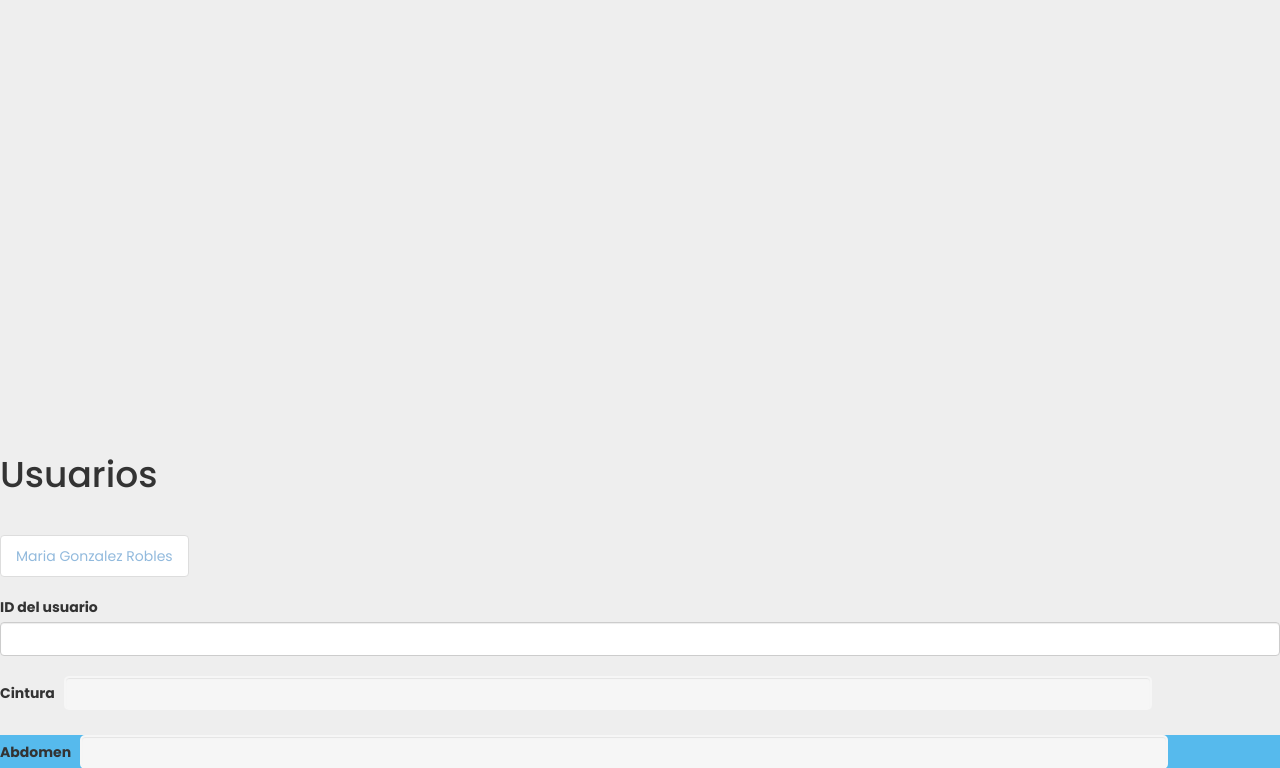
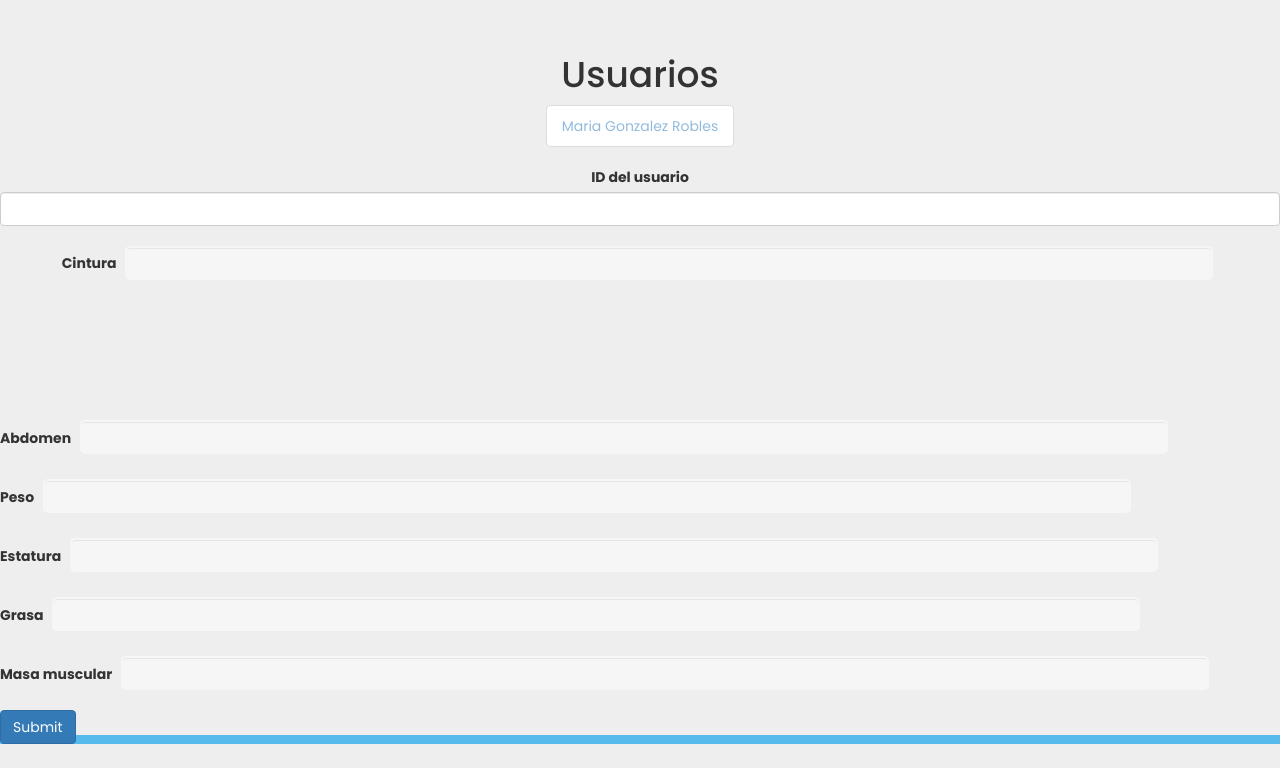
Before and after one commit to codelink98/controlproy, a PHP site: page /usuarios.php?id=1 in a window 1280 px wide. Shown: the part 65-833 px from the top of the page. After the commit the page ends 809 px from the top, so only its background shows below. Run offline with PHP 8.4, Linux system fonts and the light colour scheme; data comes from the database, SQL or seed files in the repository; some libraries are stand-ins or nearby versions.

Commit message:
better list

```diff
--- a/css/style.css
+++ b/css/style.css
@@ -607,3 +607,14 @@ main{
   position: absolute;
   top: 100px;
 }
+
+.cuerpo {
+
+  width: 100%;
+  height: 50%;
+  margin-top: none;
+  text-align: center;
+  position: absolute;
+  top: 100px;
+
+}
--- a/usuarios.php
+++ b/usuarios.php
@@ -33,9 +33,9 @@
 
   <body>
 
-    <div class="page-header">
+    <div class="cuerpo">
       <h1>Usuarios</h1>
-    </div>
+
 
       <?php
 
@@ -113,5 +113,7 @@
         <button type="submit" class="btn btn-primary">Submit</button>
       </form>
 
+    </div>
+
   </body>
 </html>
```
Also changed, not shown: api/login.php (+10 -1 lines). Lines whose indentation alone changed are shown as unchanged.
